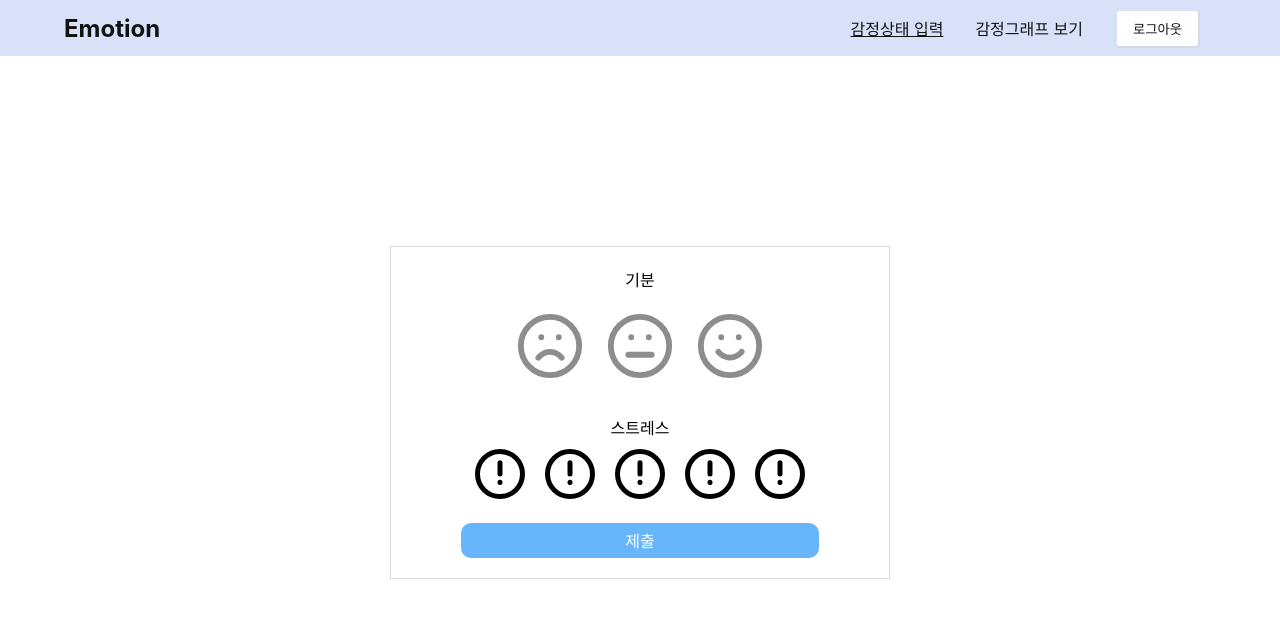
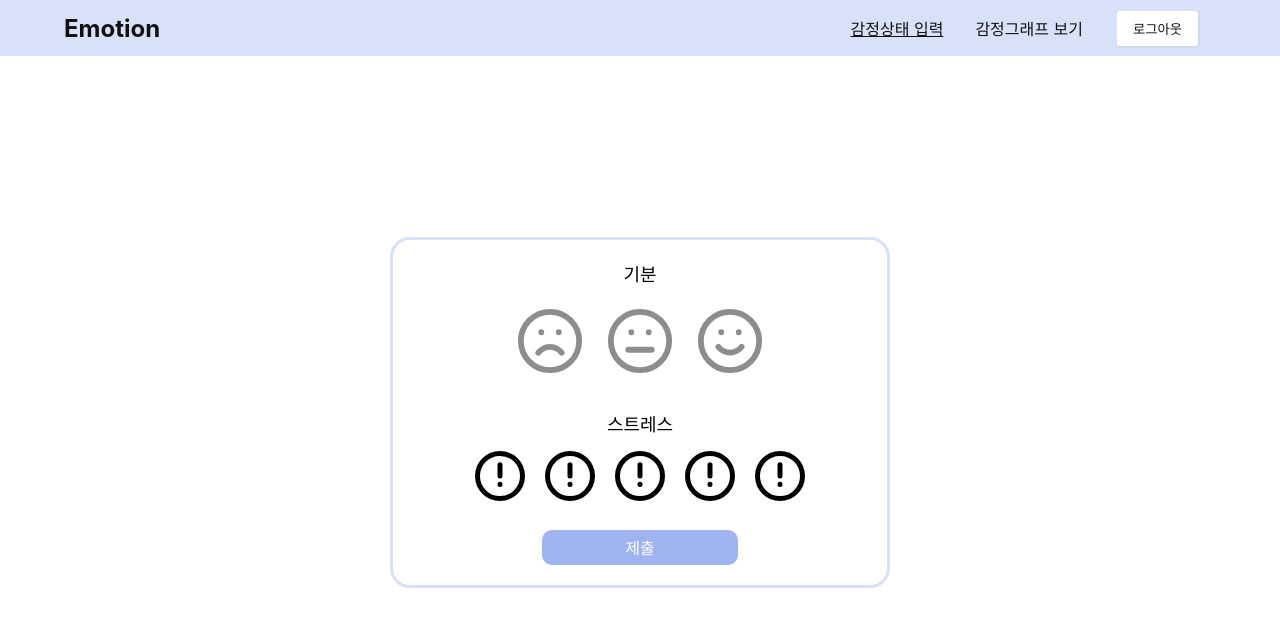
Before and after one commit to jijun0129/emotionFE, a React (Vite) app: page / in a window 1280 px wide. Shown: the top 626 px of the page. Built offline with nearby package versions, Linux system fonts and the light colour scheme.

Commit message:
feat: 감정 상태 페이지

```diff
--- a/src/components/emotion/EmotionSubmit.jsx
+++ b/src/components/emotion/EmotionSubmit.jsx
@@ -9,13 +9,13 @@ import Smile from '../../assets/smile.svg';
 
 const Form = styled.form`
 	width: 80%;
-
 	display: flex;
 	flex-direction: column;
 `;
 
 const Name = styled.div`
 	margin-top: 20px;
+	font-size: 18px;
 	display: flex;
 	justify-content: center;
 `;
@@ -27,12 +27,14 @@ const Content = styled.div`
 
 const Button = styled.button`
 	height: 35px;
-	margin: 20px;
+	margin: 20px 100px;
 
 	font-size: 16px;
 	color: var(--color-white);
-	background-color: var(--color-blue-1);
-
+	background-color: rgba(065,105,225,0.5);
+	&:hover{
+		background-color: rgba(065,105,225,0.9);
+	}
 	border: none;
 	border-radius: 10px;
 	cursor: pointer;
@@ -56,7 +58,7 @@ const LabelStress = styled.label`
 	margin: 10px;
 	img {
 		width: 50px;
-		height: 50px;
+		height: 60px;
 	}
 `;
 
--- a/src/pages/SubmitPage.jsx
+++ b/src/pages/SubmitPage.jsx
@@ -23,7 +23,8 @@ const SubmitSection = styled.section`
 	flex-direction: column;
 	align-items: center;
 
-	border: 1px solid var(--color-grey-2);
+	border: 3px solid #D9E1F9;
+	border-radius:20px;
 `;
 
 const SubmitPage = () => {
```
